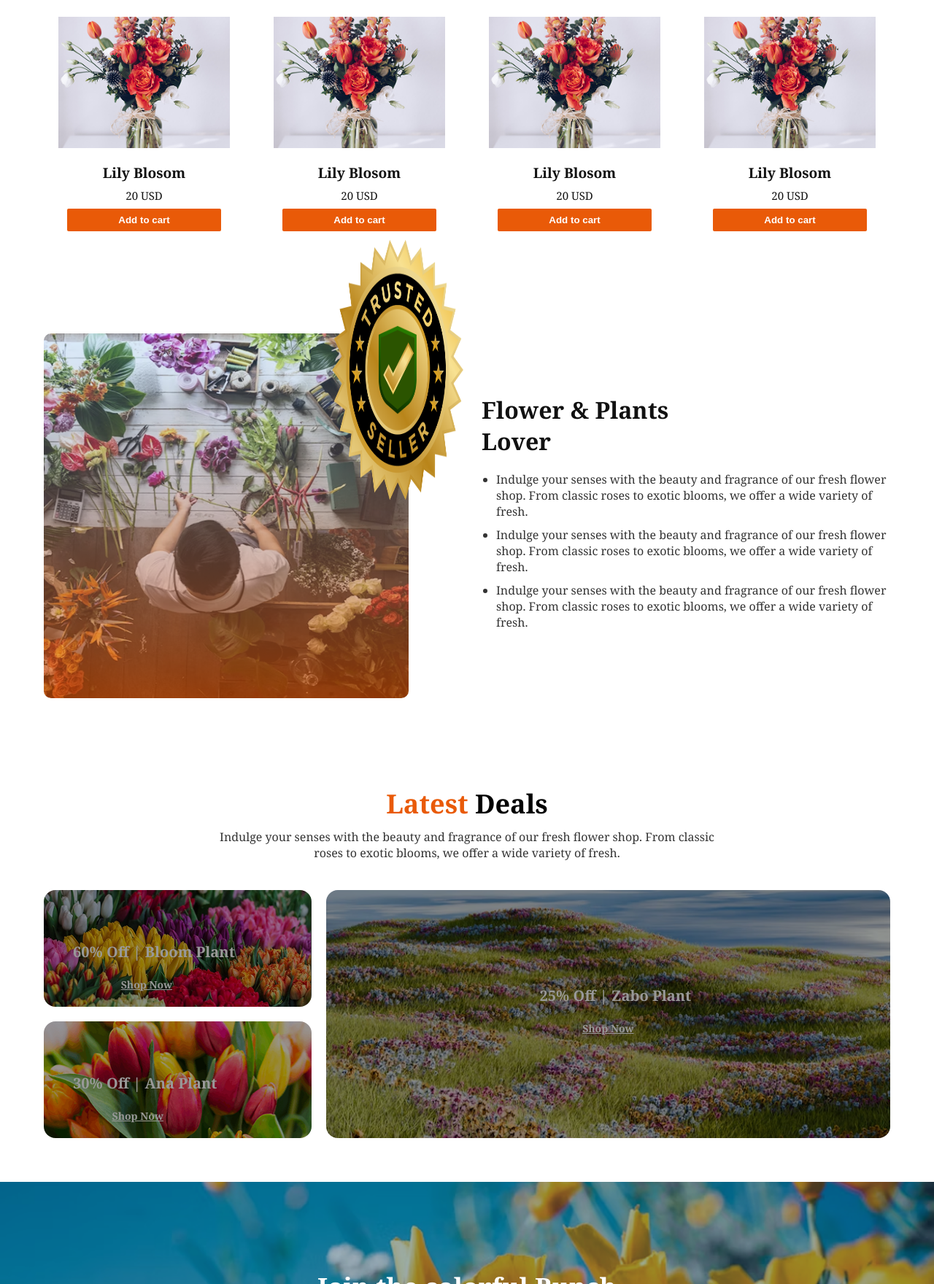
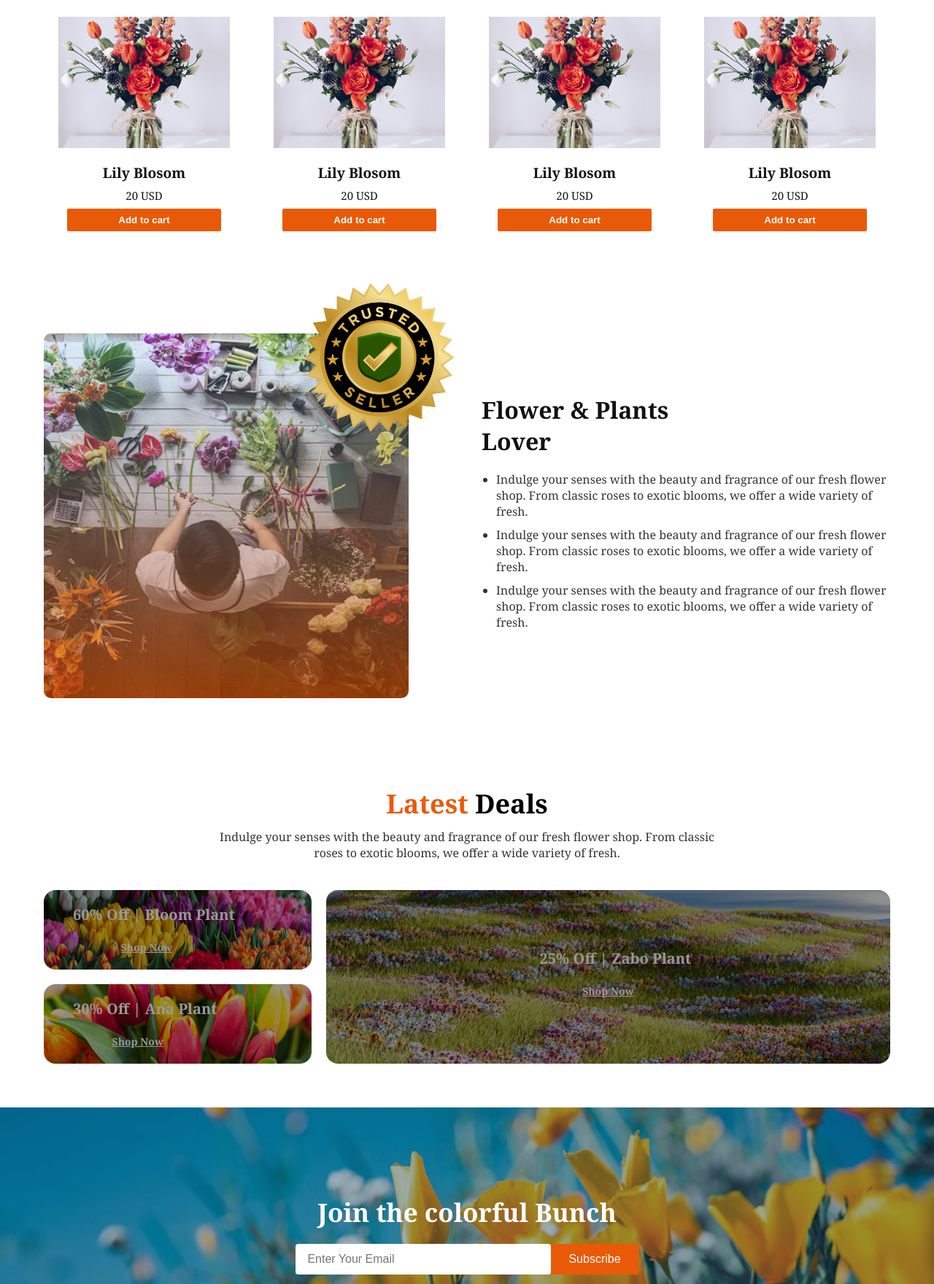
Before and after one commit to Apon2-CSE/Assignment--2, a plain HTML site: page index.html in a window 1280 px wide. Shown: the part 1124-2884 px from the top of the page at 73% size. Drawn offline with Linux system fonts and the light colour scheme.

Commit message:
responsive badge

```diff
--- a/index.html
+++ b/index.html
@@ -109,10 +109,9 @@
       <section class="plants-lover-section">
         <div class="plant-lover-image">
           <img class="img1" src="./assets/flower-store.png" alt=""/>
-          <div class="img3">
-          <img class="img2" src="./assets/trusted-badge.png" alt="">
+
+          <img id="img2" src="./assets/trusted-badge.png" alt="">
           </div>
-        </div>
         <div class="plants-lover-content">
           <h2>Flower & Plants <br />Lover</h2>
           <ul>
@@ -141,20 +140,20 @@
         </div>
         <div class="deal-grid">
           <div class="left-cards">
-            <div class="deal-card small" style="background-image: url('../assets/deal-bloom.png');">
+            <div class="deal-card small" style="background-image: url('./assets/deal-bloom.png');">
               <div class="deal-info">
                 <h3>60% Off | Bloom Plant</h3>
                 <a href="#">Shop Now</a>
               </div>
             </div>
-            <div class="deal-card small" style="background-image: url('../assets/deal-ana.png');">
+            <div class="deal-card small" style="background-image: url('./assets/deal-ana.png');">
               <div class="deal-info">
                 <h3>30% Off | Ana  Plant</h3>
                 <a href="#">Shop Now</a>
               </div>
             </div>
           </div>
-          <div class="deal-card large" style="background-image: url('/assets/deal-zabo.png');">
+          <div class="deal-card large" style="background-image: url('./assets/deal-zabo.png');">
             <div class="deal-info large">
               <h3>25% Off | Zabo Plant</h3>
              <a href="#">Shop Now</a>
--- a/style/style.css
+++ b/style/style.css
@@ -8,7 +8,7 @@ body {
   font-optical-sizing: auto;
   font-variation-settings: "wdth" 100;
 }
-main{
+main {
   width: 100%;
   max-width: 100%;
 }
@@ -91,22 +91,16 @@ main{
   height: auto;
   display: block;
 }
-.img3 {
+#img2 {
   position: absolute;
-  top: -200px;
-  right: -50px;
-  width: 250px;
-  height: 100px;
+  top: -110px;
+  left: 320px;
+  width: 280px;
+  height: 286px;
   border-radius: 50%;
   object-fit: cover;
-  -webkit-border-radius: 50%;
-  -moz-border-radius: 50%;
-  -ms-border-radius: 50%;
-  -o-border-radius: 50%;
 }
-.img2{
-  ma
-}
+
 .plants-section {
   max-width: 1200px;
   margin: auto;
@@ -203,39 +197,39 @@ main{
   font-size: 16px;
   color: #333;
 }
-.latest-deal-section{
+.latest-deal-section {
   max-width: 1200px;
   margin: 0 auto;
   padding: 60px 20px;
   text-align: center;
 }
-.deal-header h2{
+.deal-header h2 {
   font-size: 36px;
   font-weight: bold;
 }
-.deal-header h2 span{
+.deal-header h2 span {
   color: #e95a08;
 }
-.deal-header p{
+.deal-header p {
   max-width: 700px;
   margin: 10px auto 40px;
-  color:#333;
+  color: #333;
   font-size: 16px;
 }
-.deal-grid{
+.deal-grid {
   display: flex;
   gap: 20px;
   justify-content: center;
   flex-wrap: wrap;
 }
-.left-cards{
+.left-cards {
   display: flex;
   flex-direction: column;
   gap: 20px;
   flex: 1;
   min-width: 160px;
 }
-.deal-card{
+.deal-card {
   background-size: cover;
   background-position: center;
   border-radius: 16px;
@@ -248,38 +242,38 @@ main{
   align-items: flex-end;
   padding: 20px;
 }
-.deal-card{
+.deal-card {
   filter: brightness(60%);
 }
-.deal-info{
+.deal-info {
   text-align: center;
   align-items: center;
 }
-.deal-info h3{
+.deal-info h3 {
   font-size: 20px;
   font-weight: bold;
   margin-left: 20px;
   margin-bottom: 20px;
   text-align: center;
 }
-.deal-info a{
-color:white;
+.deal-info a {
+  color: white;
   text-decoration: underline;
   font-weight: bold;
   font-size: 14px;
 }
-.small{
-  flex: 2
-  min-height:80px ;
+.small {
+  flex: 2;
+  min-height: 80px;
 }
-.large{
+.large {
   flex: 2;
   min-height: 78px;
   color: white;
   justify-content: center;
   align-items: center;
 }
-.center{
+.center {
   text-align: center;
 }
 .join-section {
@@ -375,7 +369,7 @@ font-size: 14px;
   .nav-links a:not(.cart) {
     display: none;
   }
-  .h-img{
+  .h-img {
     max-width: 100%;
     height: auto;
     display: block;
@@ -393,11 +387,11 @@ font-size: 14px;
   .banner-content {
     padding: 20px 0 0;
   }
-  .banner-content h1{
+  .banner-content h1 {
     font-size: 24px;
     text-align: start;
   }
-  .banner-content p{
+  .banner-content p {
     font-size: 14px;
     text-align: start;
     padding-left: 8px;
@@ -406,14 +400,14 @@ font-size: 14px;
   .banner-image {
     text-align: center;
   }
-   .banner-image  {
+  .banner-image {
     width: 400px;
     margin: 20px;
   }
-   .plants-section h2{
+  .plants-section h2 {
     font-size: 26px;
   }
-   .plants-section p{
+  .plants-section p {
     font-size: 14px;
   }
   .plants-grid {
@@ -439,7 +433,7 @@ font-size: 14px;
     font-size: 24px;
     margin-bottom: 16px;
   }
-  .plants-lover-content p{
+  .plants-lover-content p {
     font-size: 14px;
     text-align: center;
     align-items: center;
@@ -453,23 +447,23 @@ font-size: 14px;
     align-content: space-between;
     margin-right: 120px;
   }
-  .img3{
+  #img2 {
     display: none;
   }
-  .deal-grid{
+  .deal-grid {
     flex-direction: column;
     align-items: center;
   }
-  .left-cards{
+  .left-cards {
     flex-direction: row;
     flex-wrap: wrap;
     justify-content: center;
   }
-  .deal-card .small{
+  .deal-card .small {
     width: 100%;
     max-width: 350px;
   }
-  .deal-card .large{
+  .deal-card .large {
     width: 100%;
     max-width: 500px;
   }
```
Lines whose indentation alone changed are shown as unchanged.
